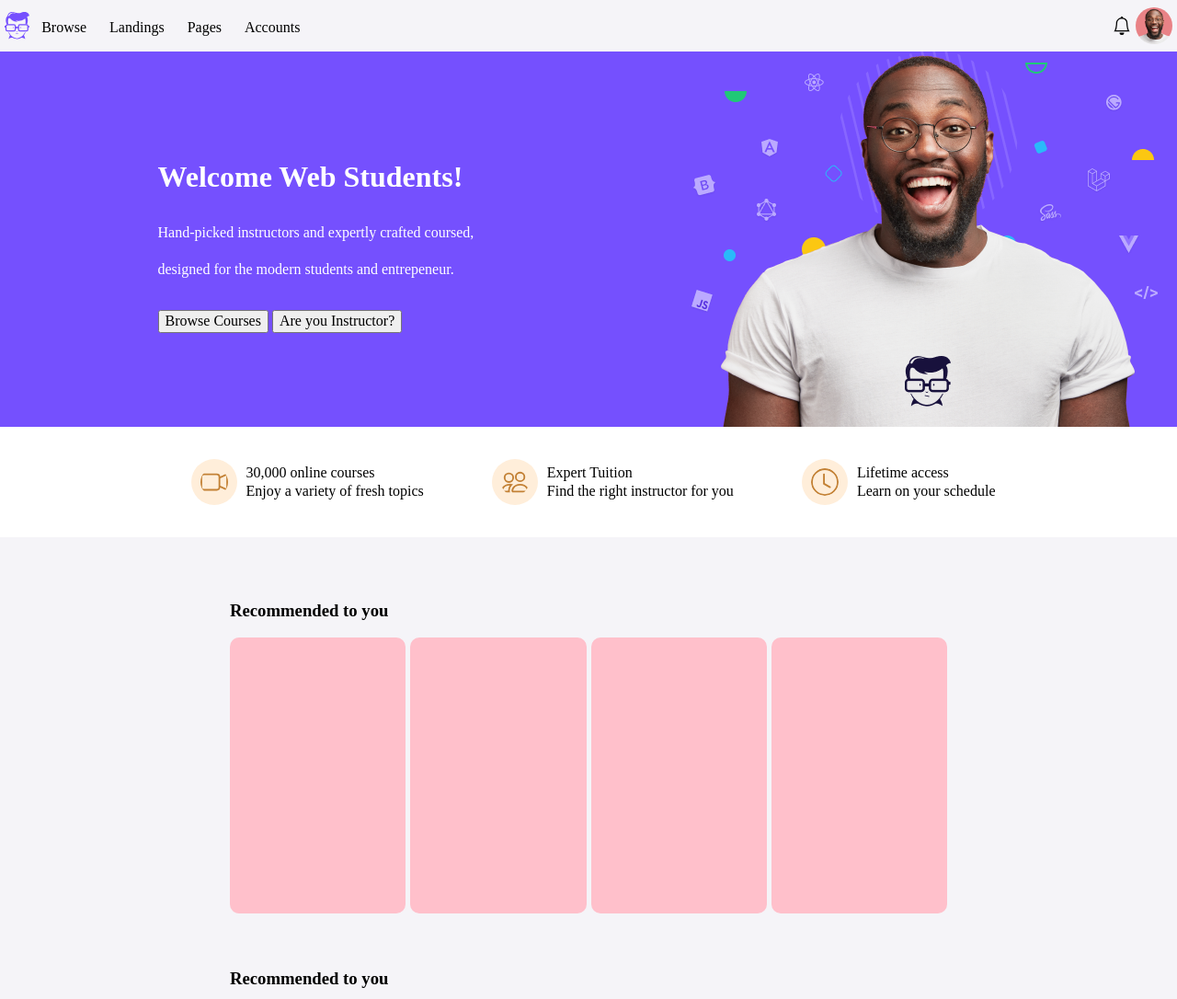
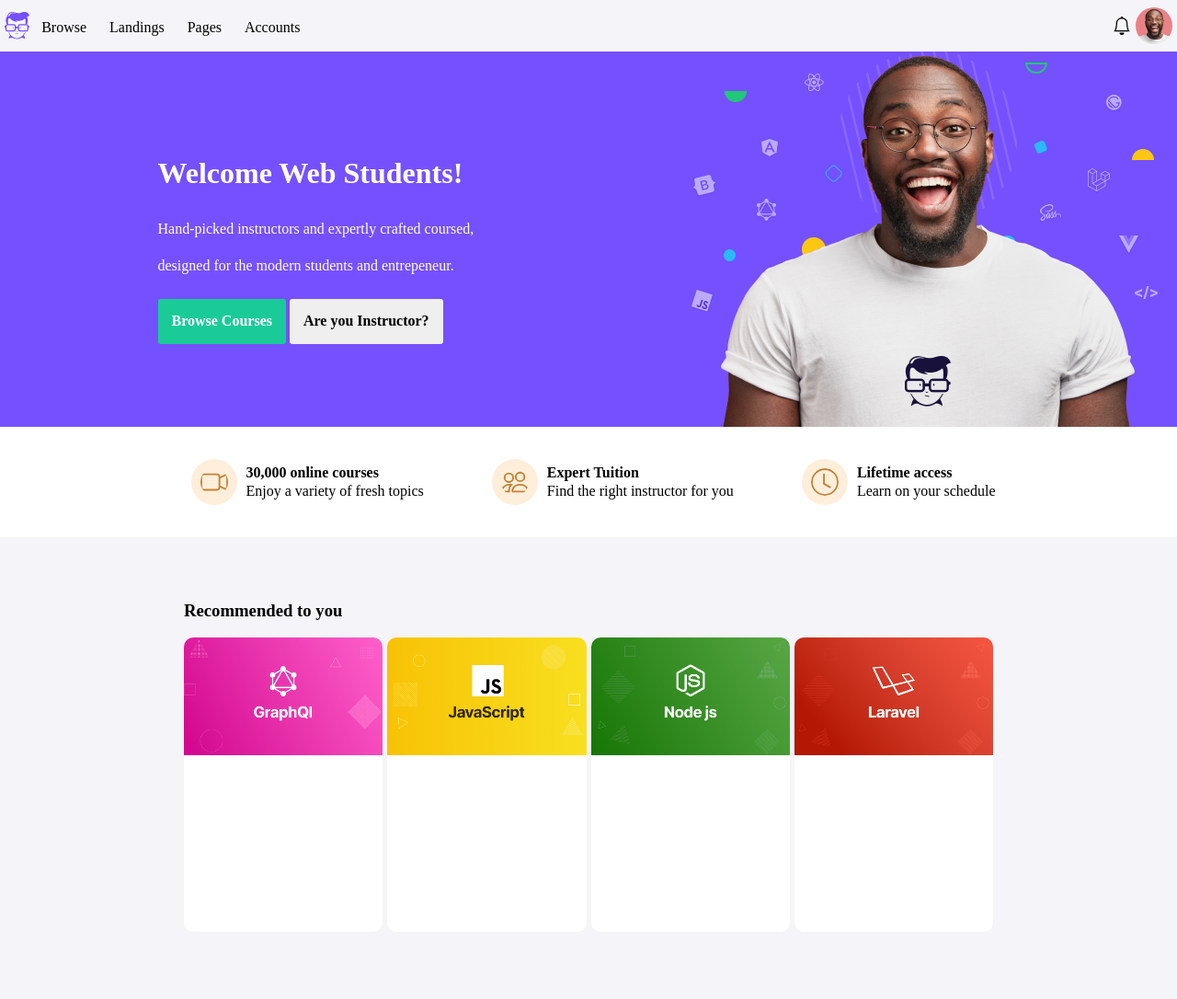
Before and after one commit to annoinspace/EPICODE-U2-RESPONSIVE-LAYOUT, a plain HTML site: page index.html in a window 1280 px wide. Shown: the top 1086 px of the page at 92% size. Drawn offline with Linux system fonts and the light colour scheme.

Commit message:
card layout fixed

```diff
--- a/index.html
+++ b/index.html
@@ -39,13 +39,13 @@
       </nav>
       <div id="welcome" class="flex">
         <div id="welcome-text">
-          <h1>Welcome Web Students!</h1>
+          <h1 class="bold">Welcome Web Students!</h1>
           <p>
             Hand-picked instructors and expertly crafted coursed, designed for
             the modern students and entrepeneur.
           </p>
-          <button>Browse Courses</button>
-          <button>Are you Instructor?</button>
+          <button id="browse" class="btn bold">Browse Courses</button>
+          <button class="btn bold">Are you Instructor?</button>
         </div>
 
         <img src="./assets/hero-img.png" />
@@ -67,7 +67,7 @@
             />
           </svg>
           <div class="hero-lower-content flex column">
-            <span>30,000 online courses</span>
+            <span class="bold">30,000 online courses</span>
             <br />
             <span>Enjoy a variety of fresh topics</span>
           </div>
@@ -87,7 +87,7 @@
             />
           </svg>
           <div class="hero-lower-content flex column">
-            <span>Expert Tuition</span>
+            <span class="bold">Expert Tuition</span>
             <br />
             <span>Find the right instructor for you</span>
           </div>
@@ -110,7 +110,7 @@
             />
           </svg>
           <div class="hero-lower-content flex column">
-            <span>Lifetime access</span>
+            <span class="bold">Lifetime access</span>
             <br />
             <span>Learn on your schedule</span>
           </div>
@@ -121,10 +121,18 @@
           <section class="card-container">
             <h3 class="card-section-header">Recommended to you</h3>
             <div class="four-cards flex">
-              <div class="card"></div>
-              <div class="card"></div>
-              <div class="card"></div>
-              <div class="card"></div>
+              <div class="card">
+                <img class="card-img" src="/assets/course-graphql.jpg" />
+              </div>
+              <div class="card">
+                <img class="card-img" src="/assets/course-javascript.jpg" />
+              </div>
+              <div class="card">
+                <img class="card-img" src="/assets/course-node.jpg" />
+              </div>
+              <div class="card">
+                <img class="card-img" src="/assets/course-laravel.jpg" />
+              </div>
             </div>
           </section>
         </div>
--- a/style.css
+++ b/style.css
@@ -16,6 +16,19 @@
 
 .column {
   flex-direction: column;
+}
+.bold {
+  font-weight: bold;
+}
+.btn {
+  padding: 15px;
+  border: none;
+  border-radius: 3px;
+}
+
+#browse {
+  color: white;
+  background-color: #1acb98;
 }
 
 #top-nav {
@@ -97,8 +110,8 @@ li {
 
 .card-container {
   padding-top: 50px;
-  margin-inline: 250px;
-  height: 50vh;
+  margin-inline: 200px;
+  height: 55vh;
 }
 
 .four-cards {
@@ -108,9 +121,15 @@ li {
   justify-content: space-between;
 }
 .card {
-  width: 200px;
-  height: 300px;
-  background-color: pink;
+  width: 220px;
+  height: 320px;
+  background-color: white;
   border: none;
   border-radius: 10px;
+  overflow: hidden;
 }
+
+.card-img {
+  object-fit: contain;
+  max-width: 100%;
+}
```
